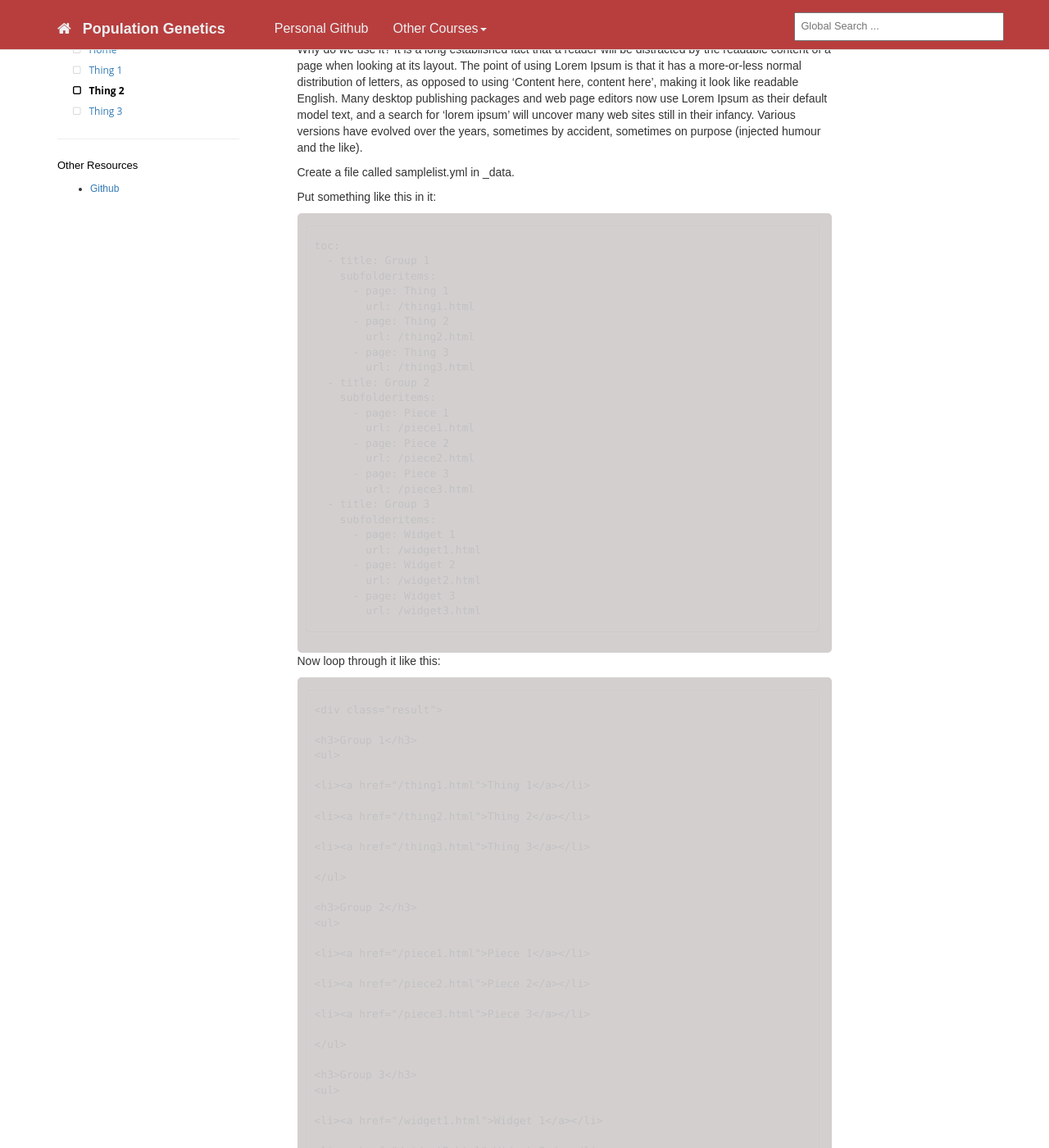
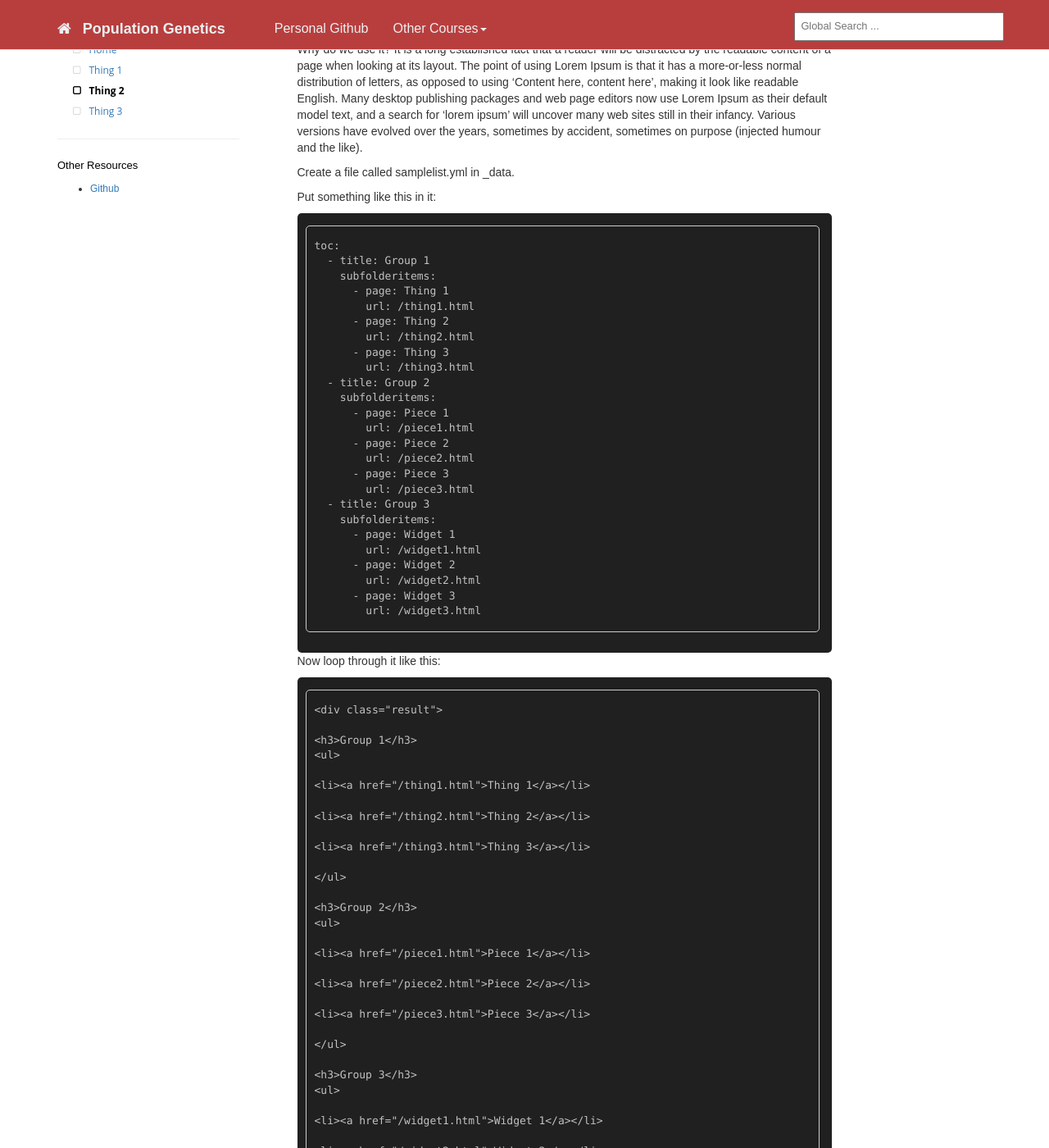
Before and after one commit to adriangeerre/popgen.github.io, a Jekyll site: the page built from _docs/generic/thing2.md, in a window 1280 px wide and 1400 px high, scrolled down 231 px. Shown: the whole window at 82% size. Built offline with Jekyll 4.4.1, drawn with Linux system fonts in a browser that asks for light colours.

Commit message:
Population genetics

```diff
--- a/assets/css/monokai.css
+++ b/assets/css/monokai.css
@@ -7,12 +7,12 @@
   border-radius: 5px;
   padding: 15px;
   padding-left: 10px;
-  background: #d4cfcf;
+  background: #202020;
   color: #C1C2C3;
 }
 
 
-.highlight .hll { background-color: #d4cfcf }
+.highlight .hll { background-color: #202020 }
 .highlight .c { color: #75715e } /* Comment */
 .highlight .err { color: #960050; background-color: #1e0010 } /* Error */
 .highlight .k { color: #66d9ef } /* Keyword */
```
